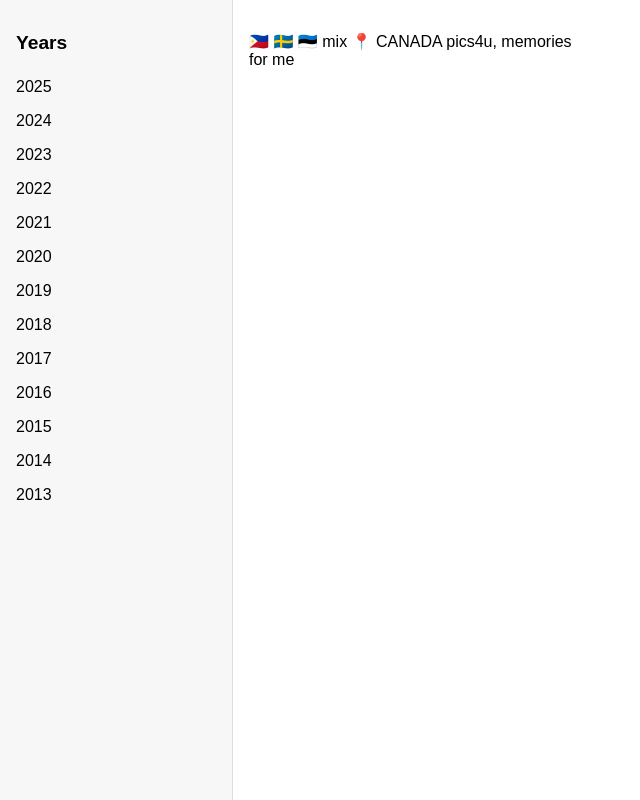
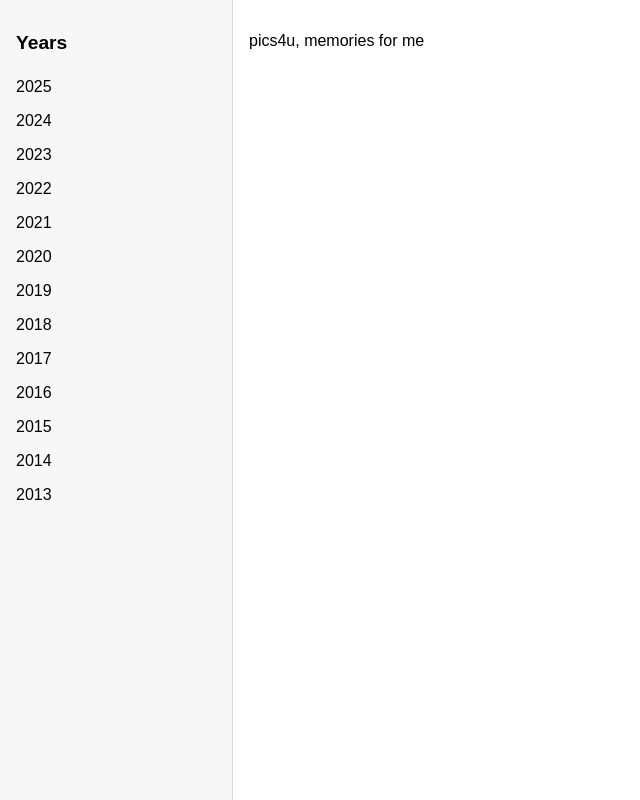
Before and after one commit to RJH-code/my-photo-gallery, a plain HTML site: page index.html in a window 1280 px wide. Shown: the whole page, without its empty margins (0-640 px from the left). Drawn offline with Linux system fonts and the light colour scheme.

```diff
--- a/index.html
+++ b/index.html
@@ -41,9 +41,7 @@
 
     <!-- Gallery Display -->
     <main class="gallery" id="gallery">
-      <p>🇵🇭 🇸🇪 🇪🇪 mix
-	📍 CANADA
-	pics4u, memories for me</p>
+      <p>pics4u, memories for me</p>
     </main>
   </div>
 
```
